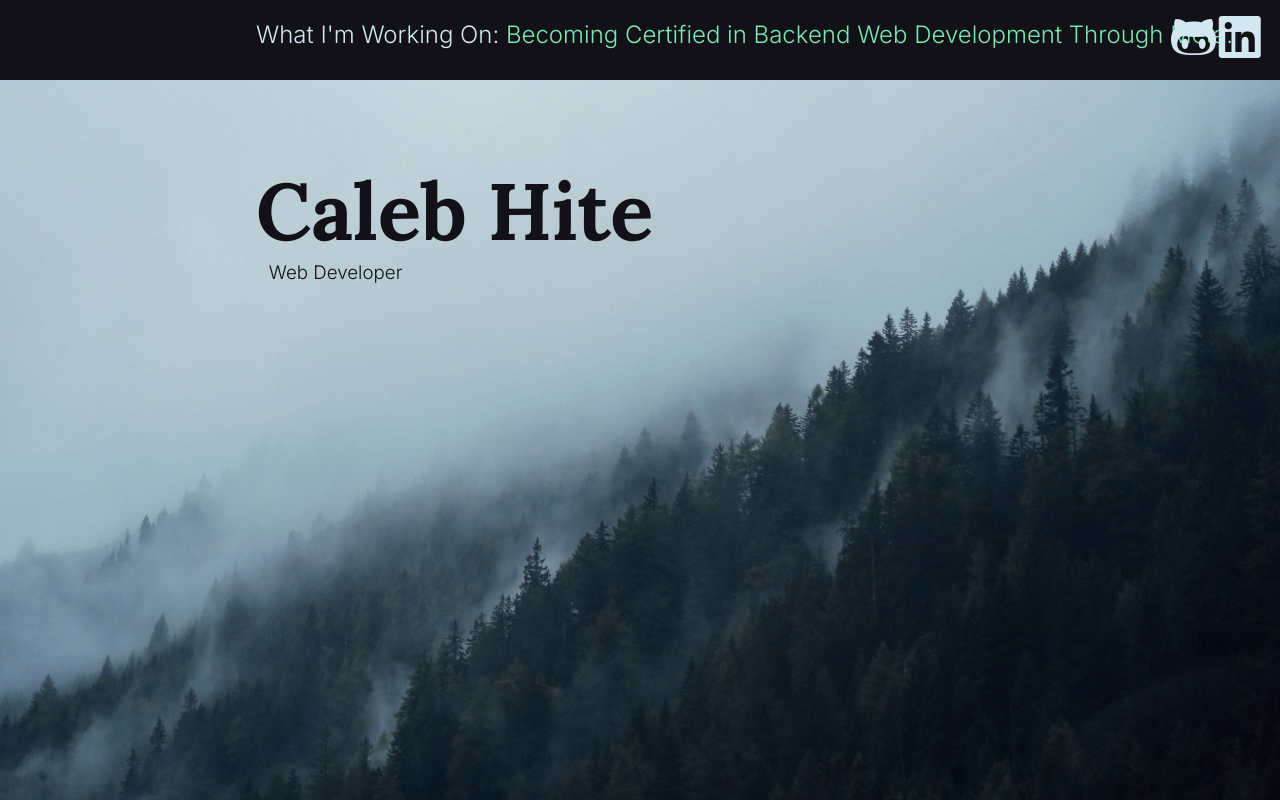
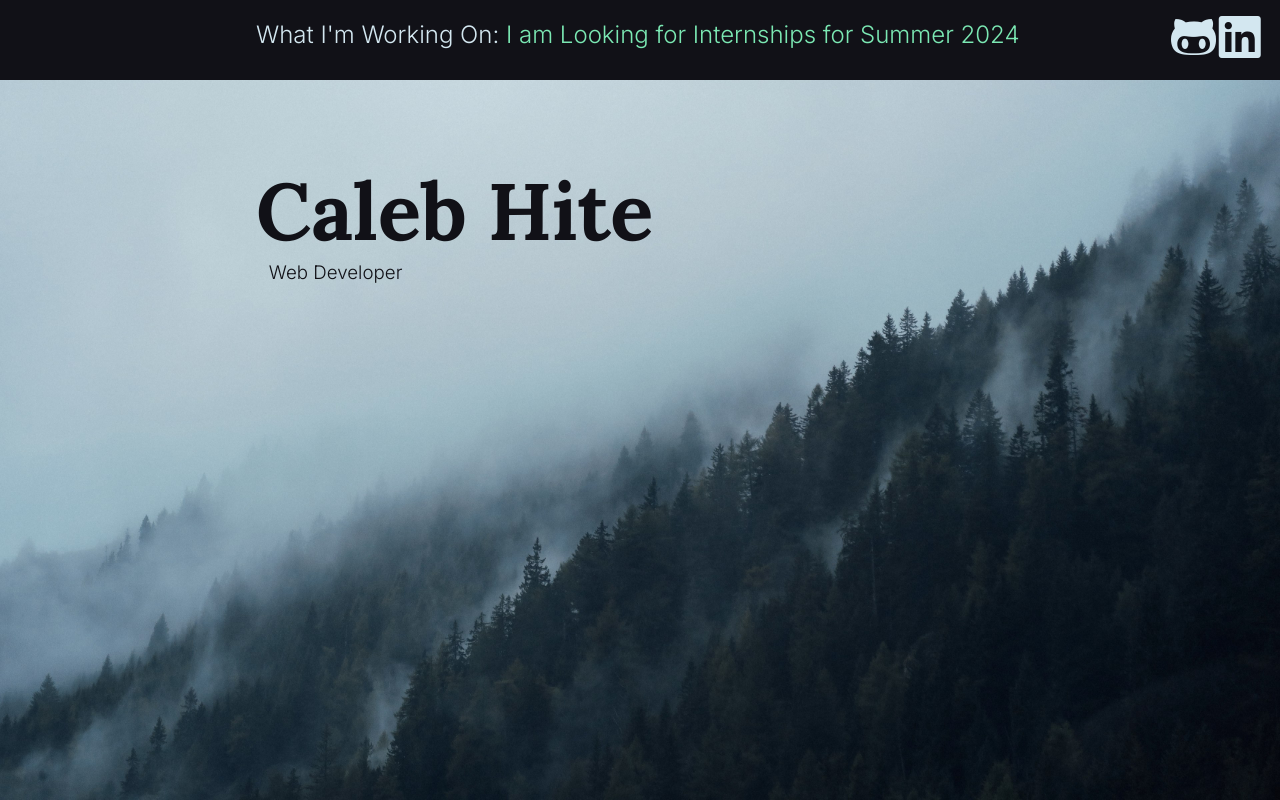
Before and after one commit to CalebHite/Personal-Site-New, a plain HTML site: page index.html in a window 1280 px wide. Shown: the top 800 px of the page. Drawn offline with Linux system fonts and the light colour scheme.

Commit message:
Change Header

```diff
--- a/index.html
+++ b/index.html
@@ -9,7 +9,7 @@
 </head>
 <body>
 <div id="navbar">
-  <h2 id="nav-text">What I'm Working On: <span id="nav-span">Becoming Certified in Backend Web Development Through Meta.</span></h2>
+  <h2 id="nav-text">What I'm Working On: <span id="nav-span">I am Looking for Internships for Summer 2024</span></h2>
   <a id="nav-github" href="https://github.com/CalebHite"
     ><i class="fa-brands fa-github-alt" style="color: #d3e7f0;"></i></a
   >
```
